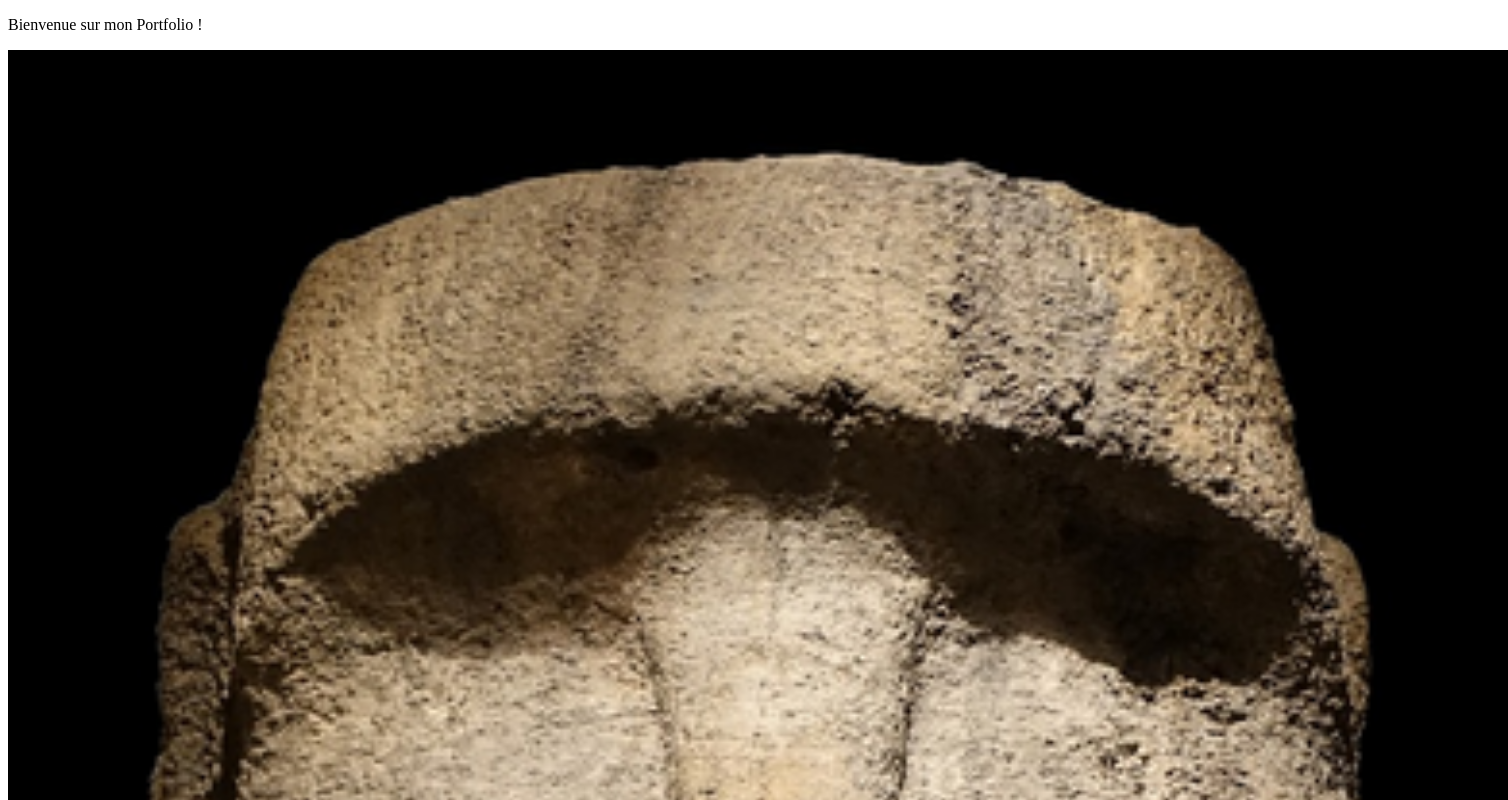
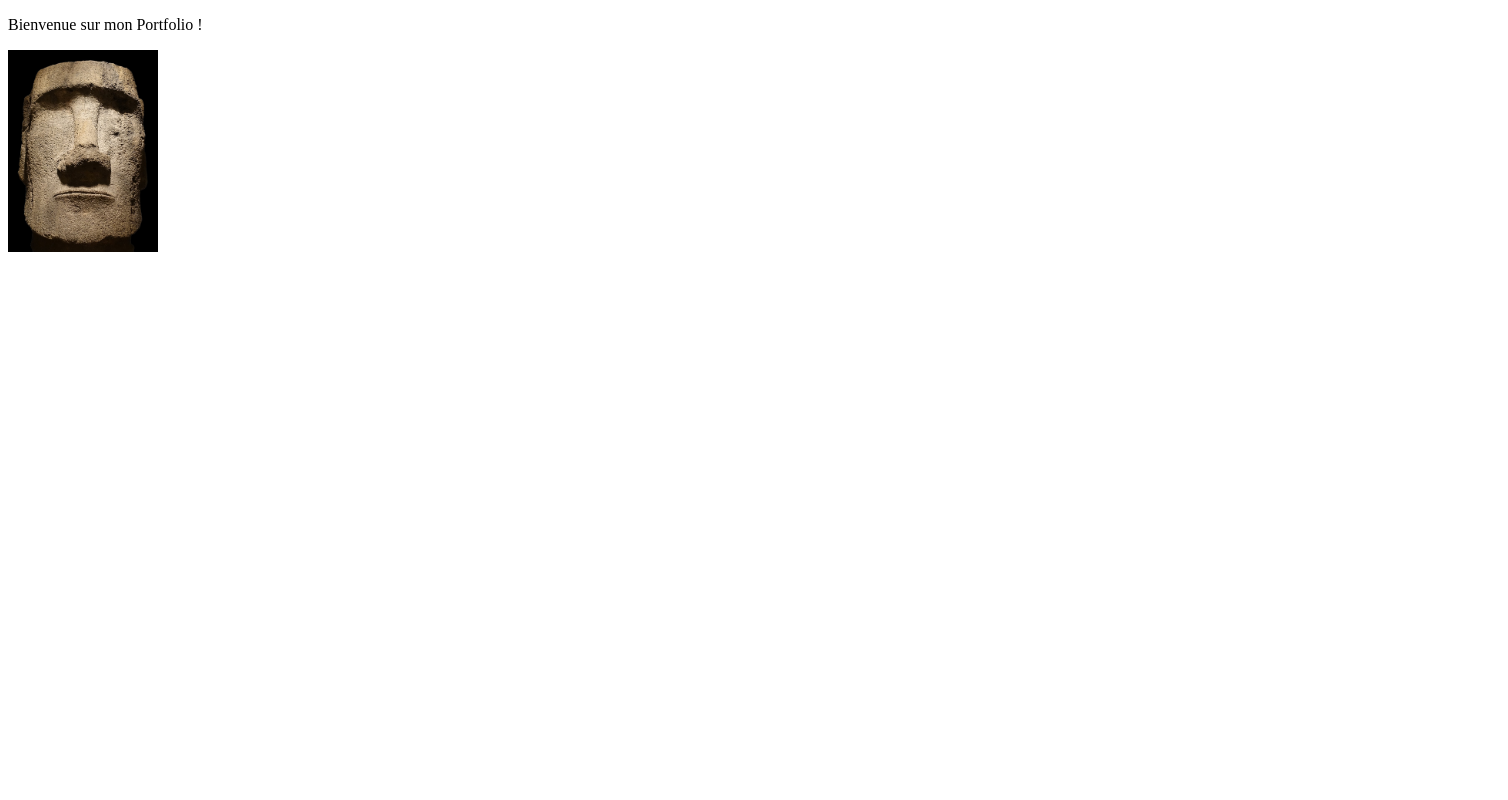
Before and after one commit to Corentin75/portfolio, a plain HTML site: page index.html in a window 1280 px wide. Shown: the top 800 px of the page, 1508 px wide, since content can reach past the window. Drawn offline with Linux system fonts and the light colour scheme.

Commit message:
Update index.html

```diff
--- a/index.html
+++ b/index.html
@@ -4,6 +4,6 @@
     </head>
     <body>
         <p>Bienvenue sur mon Portfolio !</p>
-        <img src="images/testImage.png" alt="Image test" width="1500">
+        <img src="images/testImage.png" alt="Image test" width="150">
     </body>
 </html>
```
